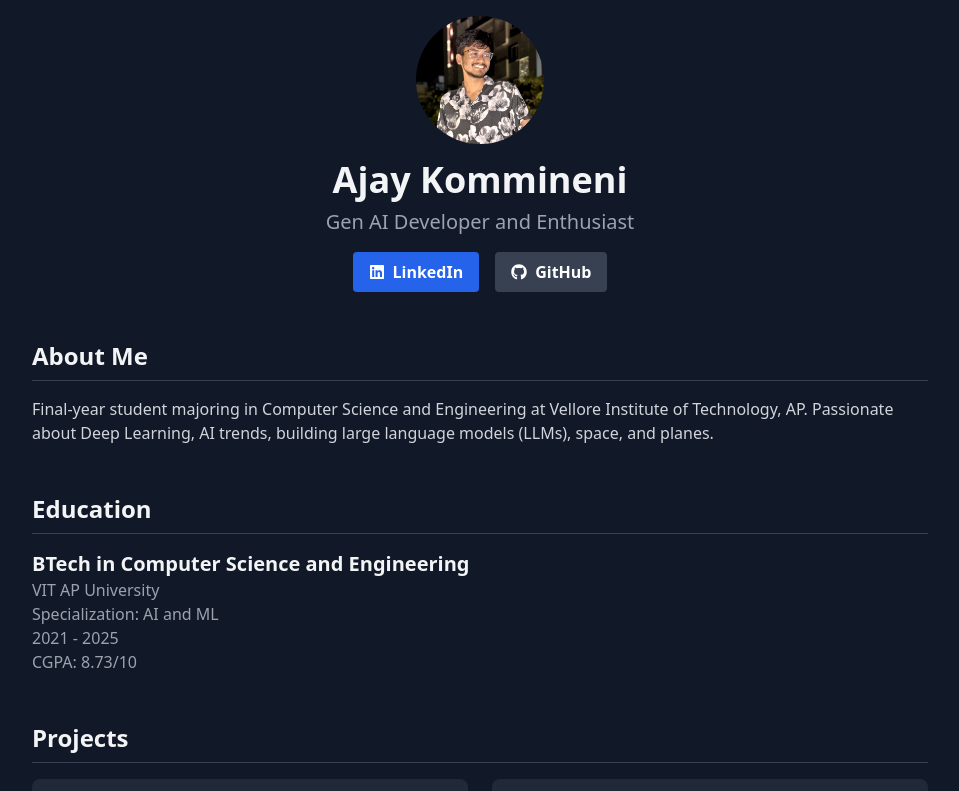
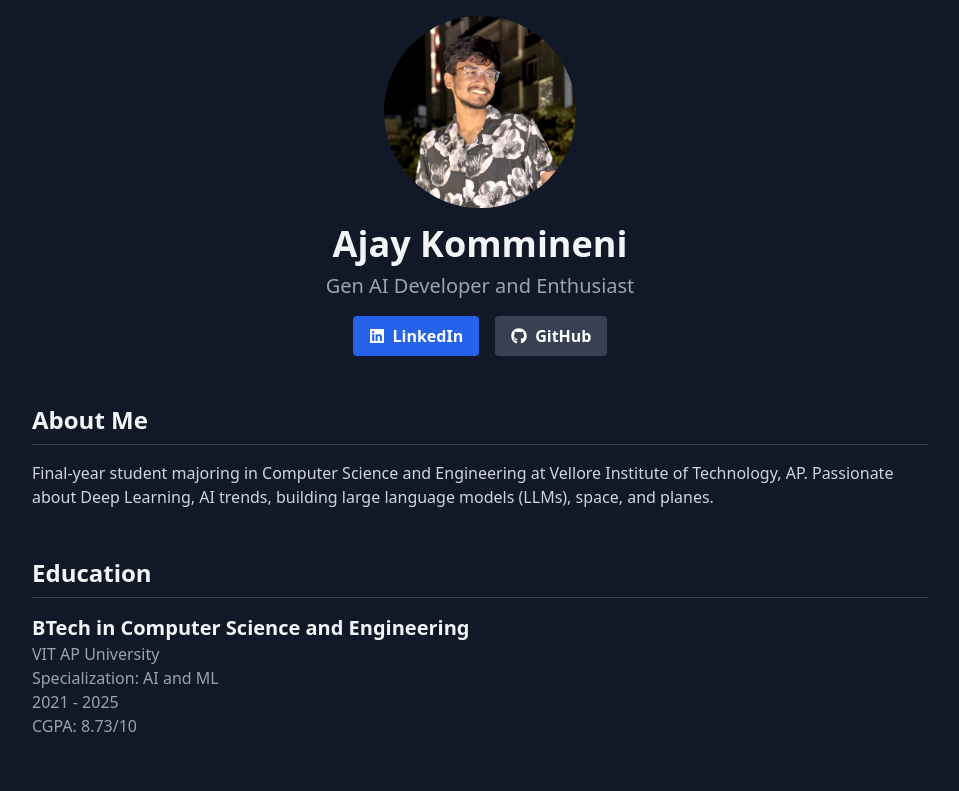
Before and after one commit to AjayK47/my-portfolio, a Next.js app: page / in a window 1280 px wide. Shown: the top 791 px of the page, without its empty margins (160-1119 px from the left). Built offline with nearby package versions, Linux system fonts and the light colour scheme.

Commit message:
Update page.tsx

```diff
--- a/app/page.tsx
+++ b/app/page.tsx
@@ -9,7 +9,7 @@
           <img
             src="/images/fulls/dp.jpg"
             alt="Ajay Kommineni"
-            className="w-32 h-32 rounded-full mx-auto mb-4 object-cover"
+            className="w-48 h-48 rounded-full mx-auto mb-4 object-cover"
           />
           <h1 className="text-4xl font-bold mb-2">Ajay Kommineni</h1>
           <p className="text-xl text-gray-400 mb-4">Gen AI Developer and Enthusiast</p>
```
